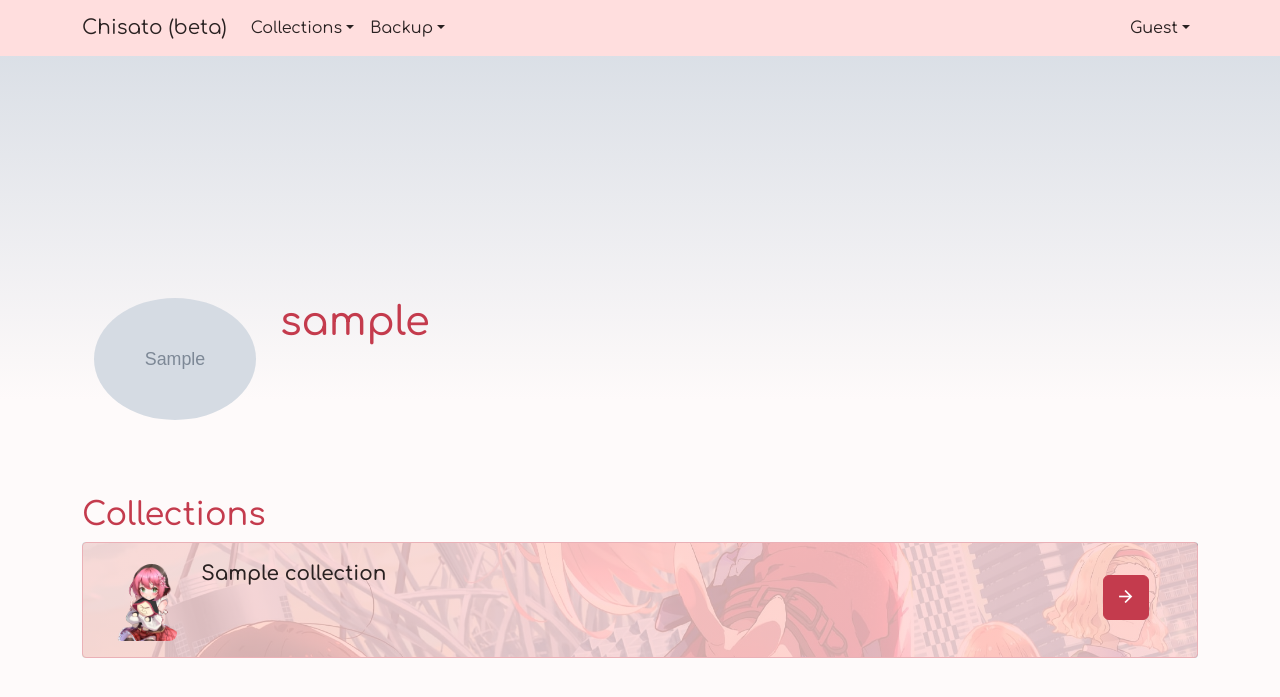
After one commit to HelloYeew/chisato, a Django app: template templates/users/profile.html in a window 1280 px wide. The commit adds this page. Shown: the top 697 px of the page. Run offline with Django 4.2, Linux system fonts and the light colour scheme; the template is opened without the code that fills it: most values are stand-ins (such as "Sample title", 1, 10 or a date in 2020); grey boxes marked "Sample" are stand-in pictures; some libraries are stand-ins or nearby versions.

Commit message:
✨ Initialize profile page and management

```diff
--- a/static/css/app.css
+++ b/static/css/app.css
@@ -19,3 +19,23 @@
     margin-left: 0!important;
     margin-right: 0!important;
 }
+
+@media (max-width: 1009px) {
+    #profile-pic {
+        flex: 0 0 auto;
+        width: 25%;
+    }
+
+    #profile-detail {
+        flex: 0 0 auto;
+        width: 75%;
+    }
+
+    #profie-container {
+        margin-top: -120px;
+    }
+
+    #recommend-beatmap-link {
+        width: 100%!important;
+    }
+}
--- a/static/css/index.css
+++ b/static/css/index.css
@@ -29,7 +29,7 @@
     font-family: 'Comfortaa', cursive;
     font-size: 16px;
 
-    transition: all .2s!important;
+    transition: all .2s;
 }
 
 .dark * {
--- a/templates/base_apps.html
+++ b/templates/base_apps.html
@@ -8,6 +8,8 @@
     <meta name="viewport" content="width=device-width, initial-scale=1">
     <link href="https://cdn.jsdelivr.net/npm/bootstrap@5.3.0-alpha1/dist/css/bootstrap.min.css" rel="stylesheet" integrity="sha384-GLhlTQ8iRABdZLl6O3oVMWSktQOp6b7In1Zl3/Jr59b6EGGoI1aFkw7cmDA6j6gD" crossorigin="anonymous">
     <link href="https://cdn.jsdelivr.net/npm/@mdi/font@7.1.96/css/materialdesignicons.min.css" rel="stylesheet" crossorigin="anonymous">
+    <link href="https://unpkg.com/aos@2.3.1/dist/aos.css" rel="stylesheet">
+    <script src="https://unpkg.com/aos@2.3.1/dist/aos.js"></script>
     <link rel="stylesheet" href="{% static 'css/index.css' %}">
     <link rel="stylesheet" href="{% static 'css/app.css' %}">
     <link rel="stylesheet" href="{% static 'css/hover.css' %}">
@@ -61,6 +63,7 @@
                                     <li><hr class="dropdown-divider"></li>
                                 {% endif %}
                                 {% if user.is_authenticated %}
+                                    <li><a class="dropdown-item" href="{% url 'profile' user.id %}">Profile</a></li>
                                     <li><a class="dropdown-item" href="{% url 'settings' %}">Settings</a></li>
                                     <li><hr class="dropdown-divider"></li>
                                 {% endif %}
@@ -81,6 +84,10 @@
             </div>
         </div>
     </nav>
+
+    <div>
+        {% block outer_content %}{% endblock %}
+    </div>
 
     <div class="container main-container">
         {% block content %}{% endblock %}
@@ -109,4 +116,7 @@
         new bootstrap.Toast(document.getElementById('messages')).show();
     {% endif %}
 </script>
+<script>
+    AOS.init();
+</script>
 </html>
--- /dev/null
+++ b/templates/collection/snippets/collection_row.html
@@ -0,0 +1,18 @@
+{% load static %}
+
+<div class="beatmapset-row-wrapper" style="background: url({% static "img/background/login.jpg" %}) no-repeat center center; background-size: cover; width: 100%; height: 100%; border-radius: 0.25rem;">
+    <div class="row beatmapset-row">
+        <div class="col-1">
+            <img alt="{{ collection.name }}" src="{% static 'placeholder.png' %}" style="width: 100%; border-radius: 0.5rem; min-width: 50px;">
+        </div>
+        <div class="col-10" style="vertical-align: center">
+            <p style="font-size: 20px; font-weight: 600;">{{ collection.name }} {% if collection.default_collection %}<span class="badge rounded-pill" style="background-color: var(--chisato-background);">Default</span>{% endif %} {% if collection.private %}<span class="badge rounded-pill" style="background-color: var(--chisato-background);">Private</span>{% endif %}</p>
+        </div>
+        <div class="col-1" style="vertical-align: center">
+            <p></p>
+            <a class="btn btn-primary" href="{% url "collections_detail" collection.id %}">
+                <i class="mdi mdi-arrow-right" aria-hidden="true" style="font-size: 20px"></i>
+            </a>
+        </div>
+    </div>
+</div>
--- /dev/null
+++ b/templates/users/profile.html
@@ -0,0 +1,39 @@
+{% extends "base_apps.html" %}
+
+{% block title %}Template here{% endblock %}
+
+{% block styles %}
+
+{% endblock %}
+
+{% block outer_content %}
+    <div style="background-image: linear-gradient(to bottom, transparent, var(--chisato-background)), url({{ profile.cover_picture.url }}); height: 400px; max-height:1000px; width:100%; background-size: cover; background-position: top; background-repeat: no-repeat; position: relative;"></div>
+    <div class="container px-4 py-4 my-4 d-grid gap-4">
+        <div class="row profile-container" style="margin-top: -150px;">
+            <div class="col col-2" id="profile-pic">
+                <img data-aos="zoom-in" data-aos-duration="600" src="{{ profile.profile_picture.url }}" alt="{{ profile.user.username }}" width="100%" class="rounded-circle profile-page-pic" style="min-width:50px">
+            </div>
+            <div class="col col-10" id="profile-detail">
+                <h1 data-aos="fade-up" data-aos-duration="700">{{ profile.user.username }}</h1>
+            </div>
+        </div>
+    </div>
+    <div class="container">
+        <h2>Collections</h2>
+        {% if collections|length == 0 %}
+            <p>This user has no public collections.</p>
+        {% else %}
+            {% for collection in collections %}
+                {% include "collection/snippets/collection_row.html" %}
+            {% endfor %}
+        {% endif %}
+    </div>
+{% endblock %}
+
+{% block content %}
+
+{% endblock %}
+
+{% block scripts %}
+
+{% endblock %}
--- a/users/urls.py
+++ b/users/urls.py
@@ -6,4 +6,5 @@ from users import views
 urlpatterns = [
     path('settings/', views.settings, name='settings'),
     path('logout/', views.LogoutAndRedirect.as_view(), name='logout'),
+    path('profile/<int:user_id>/', views.profile, name='profile'),
 ]
```
Also changed, not shown: templates/collection/list.html (+1 -16 lines), users/views.py (+8 -0 lines).
